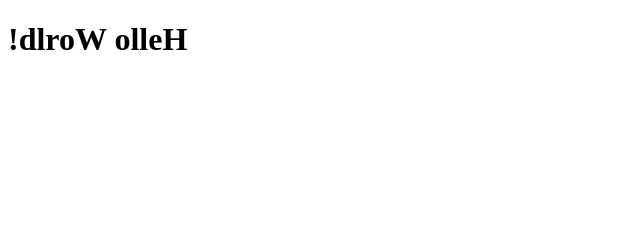
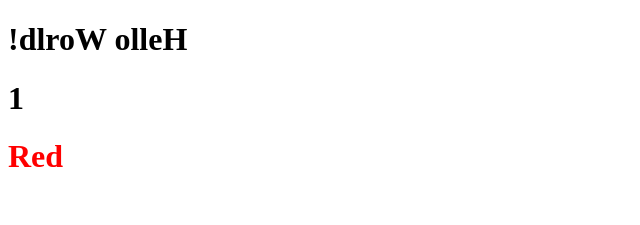
Before and after one commit to kytranl0/vue, a Vue app: page / in a window 1280 px wide. Shown: the top 225 px of the page, without its empty margins (0-640 px from the left). Built offline with nearby package versions, Linux system fonts and the light colour scheme.

Commit message:
directive - template syntax, js expressions with access to component's state

```diff
--- a/src/App.vue
+++ b/src/App.vue
@@ -2,7 +2,11 @@
 export default {
   data() {
     return {
-      message: 'Hello World!'
+      message: 'Hello World!',
+      counter: {
+        count: 1
+      },
+      titleClass: 'title'
     }
   }
 }
@@ -10,5 +14,12 @@ export default {
 
 <template>
   <h1>{{message.split('').reverse().join('')}}</h1>
+  <h1> {{counter.count}} </h1>
+  <h1 :class="titleClass"> Red </h1>
+</template>
 
-</template>
+<style>
+.title {
+  color: red;
+}
+</style>
```
